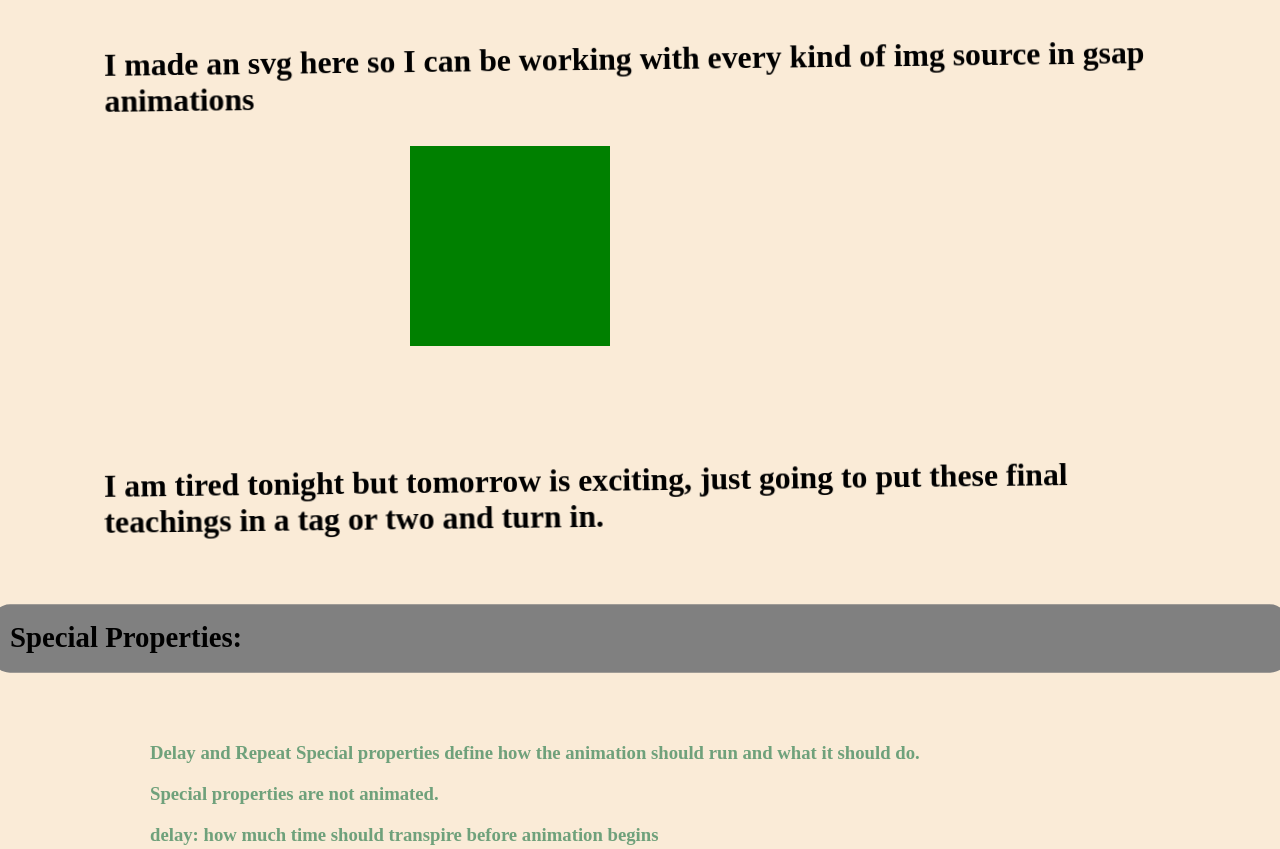
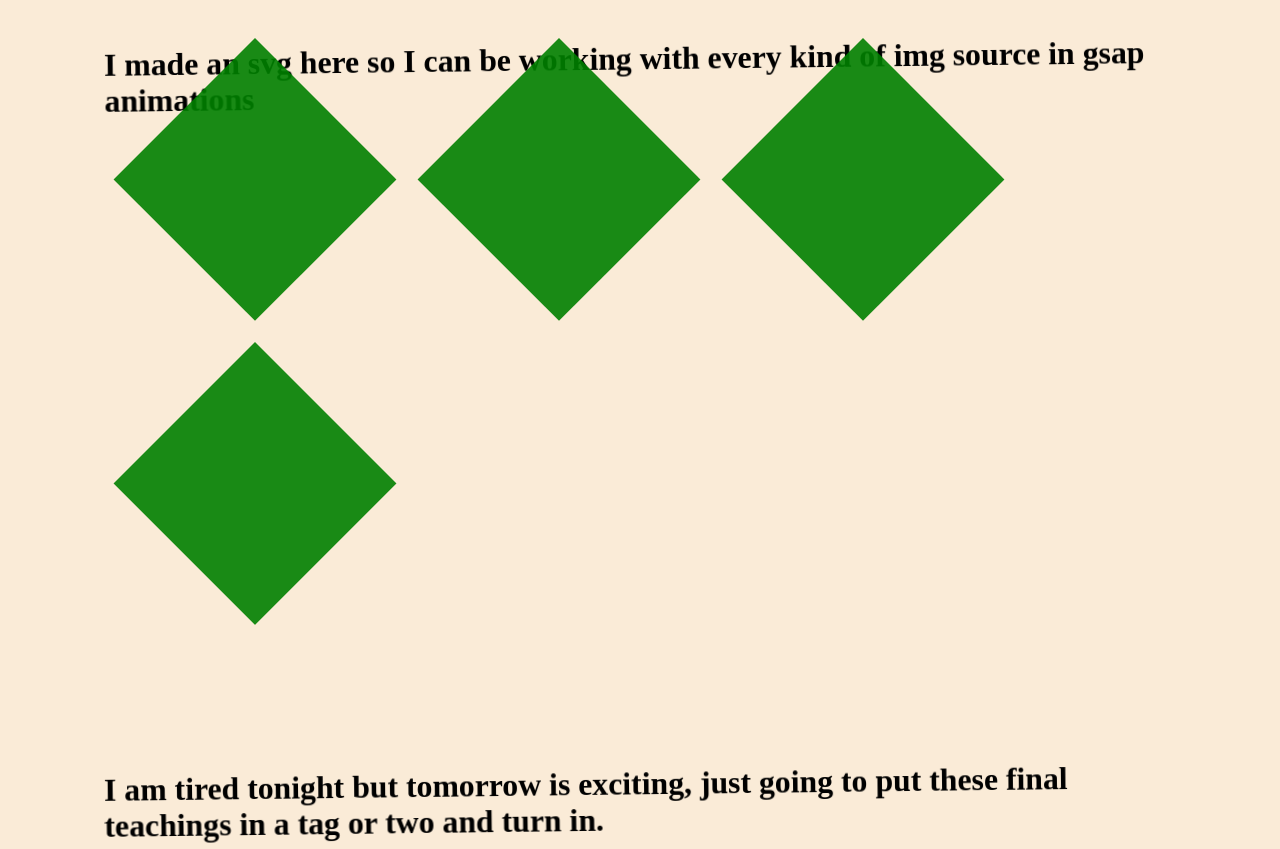
Before and after one commit to jnutt367/gsap-with-carl, a plain HTML site: page index.html in a window 1280 px wide. Shown: the part 8280-9129 px from the top of the page. Drawn offline with nearby package versions, Linux system fonts and the light colour scheme.

Commit message:
commit four square animation to diamonds

```diff
--- a/gsap.js
+++ b/gsap.js
@@ -17,4 +17,4 @@ gsap.to(".h1", { color: "black" });
 
 gsap.fromTo(".fish", { duration: 2, x: 200, y: 200, opacity: 0 }, { duration: 3, x: 120, y: -600, opacity: 1 });
 
-gsap.fromTo(".svg", { duration: 2, x: 2, y: 200, opacity: 0 }, { duration: 3, x: 5, y: -700, rotate: 45, opacity: .9 })
+gsap.fromTo(".svg", { duration: 2, x: 2, y: 200, opacity: 0 }, { duration: 3, x: 5, y: -50, rotate: 45, opacity: .9 })
--- a/index.html
+++ b/index.html
@@ -220,7 +220,6 @@
         <h3 class="h3">This is my FIRST fromTo tween so I think this s a good place to stop,</h3>
 
 
-
         <h3 class="h3">Thank you Carl, I'll be seeing alot more of you.</h3>
 
         <h1 class="h1">OK, so a timeLine is a container for multiple tweens</h1>
@@ -230,11 +229,18 @@
 
         <h1 class="h1">I made an svg here so I can be working with every kind of img source in gsap animations</h1>
         <svg class="svg" xmlns="http://www.w3.org/2000/svg" width="300" height="300">
+            <rect x="10" y="10" width="200" height="200" style="fill:green"/>
+          </svg>
+        <svg class="svg" xmlns="http://www.w3.org/2000/svg" width="300" height="300">
                     <rect x="10" y="10" width="200" height="200" style="fill:green"/>
                   </svg>
-        <svg class="" xmlns="http://www.w3.org/2000/svg" width="300" height="300">
+        <svg class="svg" xmlns="http://www.w3.org/2000/svg" width="300" height="300">
                     <rect x="10" y="10" width="200" height="200" style="fill:green"/>
                   </svg>
+        <svg class="svg" xmlns="http://www.w3.org/2000/svg" width="300" height="300">
+                    <rect x="10" y="10" width="200" height="200" style="fill:green"/>
+                  </svg>
+
 
         <h1 class="h1">I am tired tonight but tomorrow is exciting, just going to put these final teachings in a tag or two and turn in.</h1>
 
```
